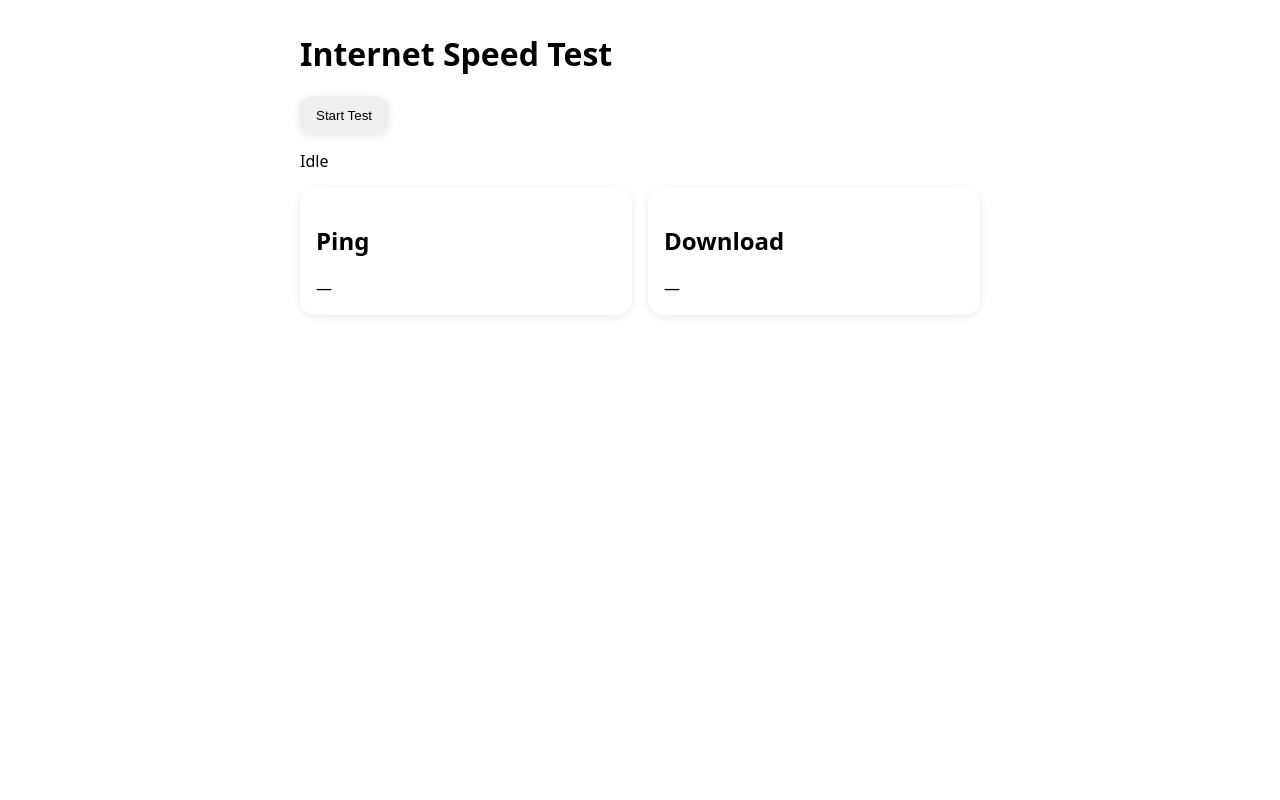
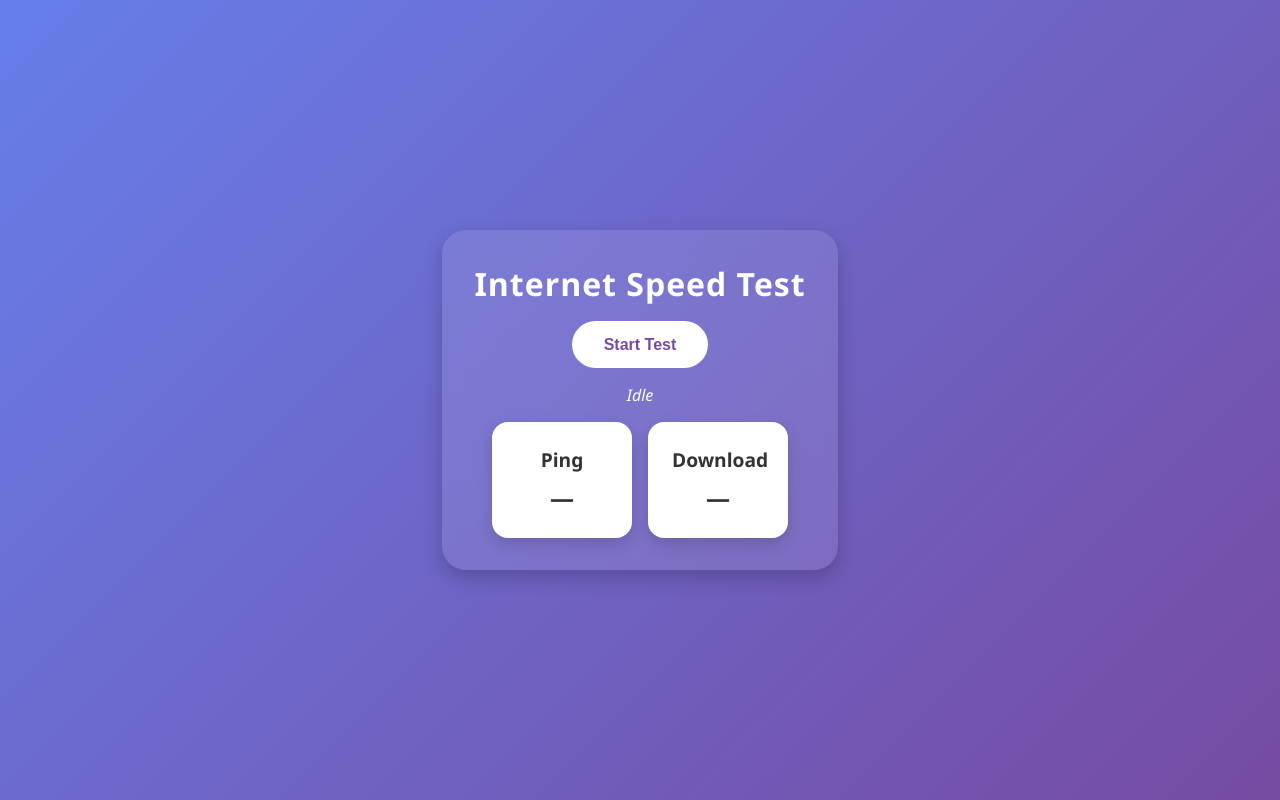
Before and after one commit to soo6ya/internet-speed-test, a plain HTML site: page index.html in a window 1280 px wide. Drawn offline with Linux system fonts and the light colour scheme.

Commit message:
Update style.css

```diff
--- a/style.css
+++ b/style.css
@@ -1,7 +1,79 @@
-body { font-family: system-ui, Arial, sans-serif; margin: 0; padding: 2rem; display: grid; place-items: start center; }
-.container { max-width: 680px; width: 100%; }
-button { padding: .7rem 1rem; border: 0; border-radius: .75rem; box-shadow: 0 2px 8px rgba(0,0,0,.1); cursor: pointer; }
-.grid { display: grid; grid-template-columns: repeat(2, 1fr); gap: 1rem; margin-top: 1rem; }
-.card { padding: 1rem; border-radius: 1rem; box-shadow: 0 2px 10px rgba(0,0,0,.08); }
-h1 { margin-top: 0; }
-#error { color: #c00; font-weight: 600; }
+/* Reset */
+* { margin: 0; padding: 0; box-sizing: border-box; }
+
+body {
+  font-family: "Segoe UI", Arial, sans-serif;
+  background: linear-gradient(135deg, #667eea, #764ba2);
+  color: #fff;
+  display: flex;
+  justify-content: center;
+  align-items: center;
+  min-height: 100vh;
+}
+
+.container {
+  text-align: center;
+  background: rgba(255, 255, 255, 0.1);
+  padding: 2rem;
+  border-radius: 1.5rem;
+  box-shadow: 0 8px 20px rgba(0,0,0,0.2);
+  backdrop-filter: blur(10px);
+}
+
+h1 {
+  margin-bottom: 1rem;
+  font-size: 2rem;
+  letter-spacing: 1px;
+}
+
+button {
+  padding: 0.9rem 2rem;
+  font-size: 1rem;
+  font-weight: bold;
+  border: none;
+  border-radius: 2rem;
+  cursor: pointer;
+  background: #fff;
+  color: #764ba2;
+  transition: 0.3s;
+  margin-bottom: 1rem;
+}
+button:hover {
+  background: #f1f1f1;
+  transform: scale(1.05);
+}
+
+#status {
+  margin-bottom: 1rem;
+  font-style: italic;
+}
+
+.grid {
+  display: flex;
+  justify-content: center;
+  gap: 1rem;
+  flex-wrap: wrap;
+}
+
+.card {
+  background: #fff;
+  color: #333;
+  padding: 1.5rem;
+  border-radius: 1rem;
+  width: 140px;
+  transition: 0.3s;
+  box-shadow: 0 6px 15px rgba(0,0,0,0.15);
+}
+.card:hover {
+  transform: translateY(-5px);
+}
+
+.card h2 {
+  font-size: 1.2rem;
+  margin-bottom: 0.5rem;
+}
+
+.card div {
+  font-size: 1.5rem;
+  font-weight: bold;
+}
```
